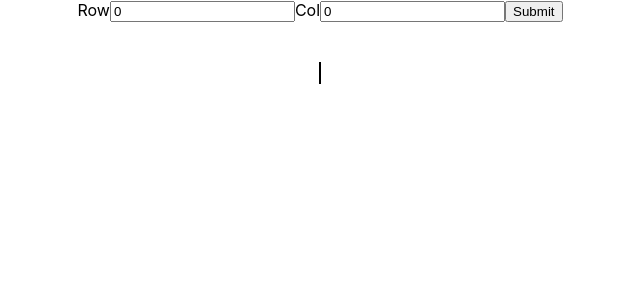
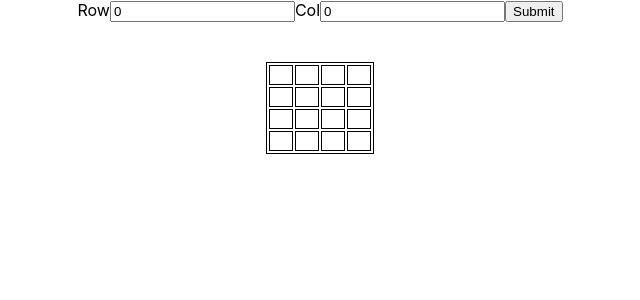
Before and after one commit to cducote/grid-generator, a React (Create React App) app: page / in a window 1280 px wide. Shown: the top 300 px of the page, without its empty margins (320-960 px from the left). Built offline with nearby package versions, Linux system fonts and the light colour scheme.

Commit message:
stuff is happening

```diff
--- a/src/components/Grid.js
+++ b/src/components/Grid.js
@@ -10,12 +10,26 @@ class Grid extends Component {
        grid: {
            row: 1,
            col: 1
-       }
+       },
+       arr: [
+           {
+               id: 0,
+           },
+           {
+            id: 1,
+        },
+        {
+            id: 2,
+        },
+        {
+            id: 3,
+        },
+       ]
     }
 
-    componentDidMount = () => {
-     this.makeGrid()
-    }
+    // componentDidMount = () => {
+    //  this.makeGrid()
+    // }
 
     handleChange = async (e) => {
         let editGrid = { ...this.state.editGrid }
@@ -24,7 +38,7 @@ class Grid extends Component {
     }
 
     handleSubmit = async (e) => {
-        let grid = this.state.grid
+        // let grid = this.state.grid
         e.preventDefault()
         let editGrid = { ...this.state.grid }
         editGrid = {
@@ -34,25 +48,39 @@ class Grid extends Component {
         this.setState({
            grid: editGrid
         })
-        // Swal.fire(
-        //     'Good job!',
-        //     'Grid has been set!',
-        //     'success'
-        //   )
-        this.makeGrid(editGrid)
+        this.makeGrid()
     }
 
-    makeGrid = (grid) => {
-        for (var i=1; i <= this.state.grid.row; i++) {
-            console.log(this.state.grid.row)
-            return <tr></tr>
-        }
-        // for (var j=1; j <= grid.row; j++) {
-        //     return <td></td>
-        // }
+    makeGrid() {
+        let arr = this.state.arr
+        return arr.map((row, i) => {
+            return (
+            <tr key={i}>
+               {arr.map((col, j) =>{
+                   return (
+                       <td key={j}></td>
+                   )
+               })}
+            </tr>
+            )
+        })
     }
+    // makeGrid() {
+    //     let arr = this.state.arr
+    //     for (var i=0; i < arr.length; i++) {
+
+    //         console.log(arr.length)
+    //         return(
+    //         <tr>
+    //             <td>
+    //             </td>
+    //         </tr>
+    //         )
+    //     }
+    // }
 
     render() {
+
         return (
             <div>
                 <form onSubmit={this.handleSubmit}>
```
